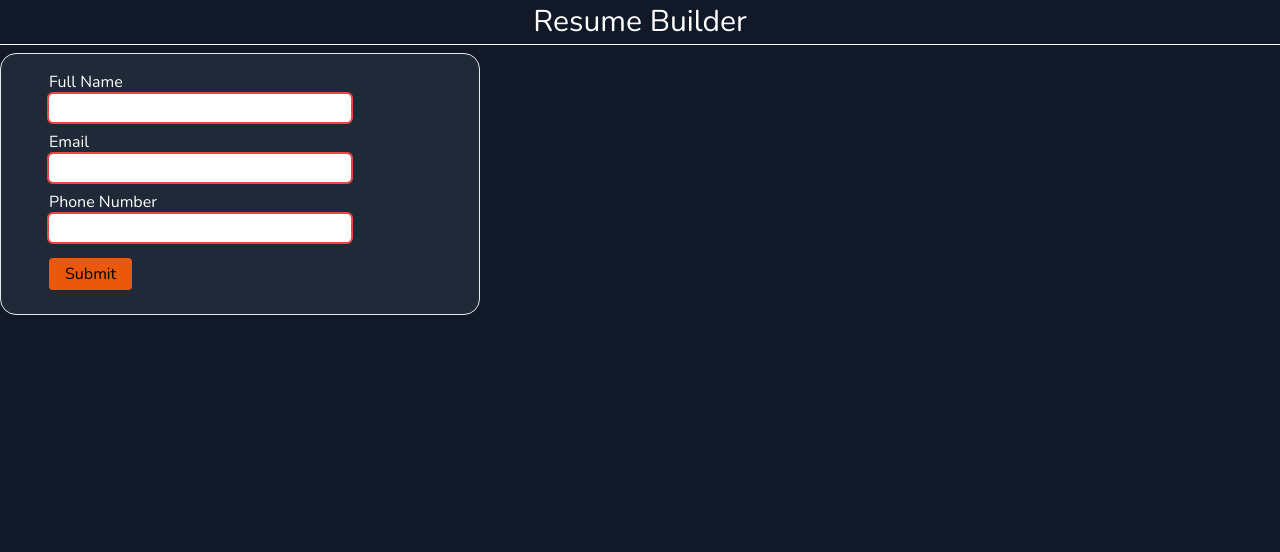
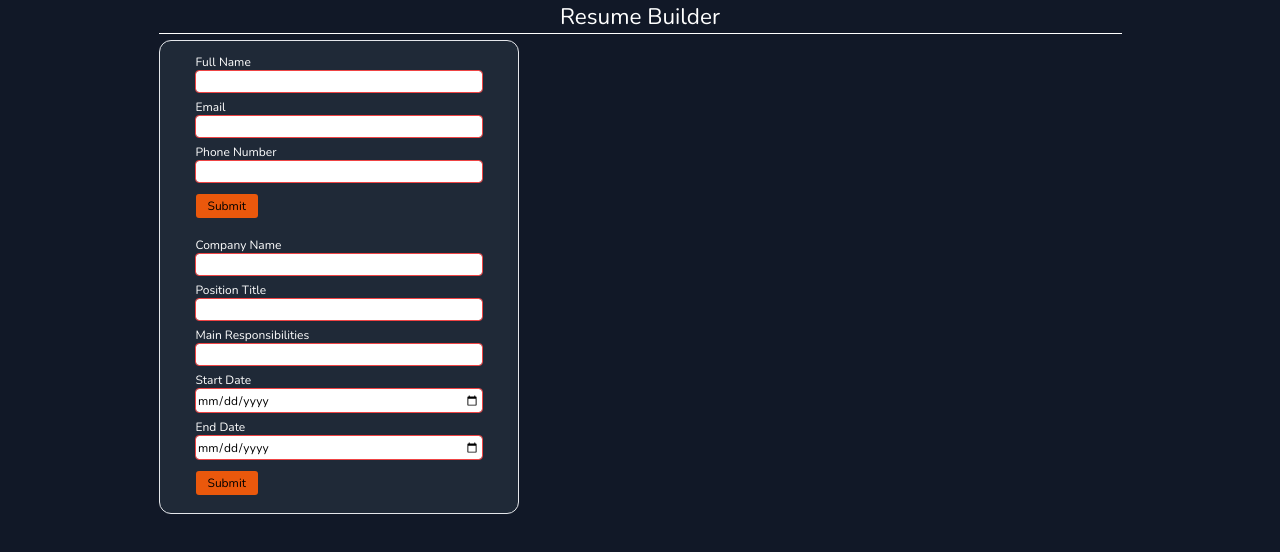
Before and after one commit to BlueVelocity/resume-generator, a React (Vite) app: page / in a window 1280 px wide. Shown: the top 552 px of the page. Built offline with nearby package versions, Linux system fonts and the light colour scheme.

Commit message:
Add employment user input

```diff
--- a/src/App.jsx
+++ b/src/App.jsx
@@ -2,7 +2,7 @@ import UserInput from "./components/UserInput.jsx";
 
 export default function App() {
   return (
-    <main className="flex-1 max-w-screen-xl align-self-center grid grid-cols-main gap-1">
+    <main className="flex-1 max-w-screen-2xl align-self-center grid grid-cols-main gap-1">
       <UserInput />
     </main>
   );
--- a/src/components/FieldCollection.jsx
+++ b/src/components/FieldCollection.jsx
@@ -6,14 +6,14 @@ export default function FieldCollection({ fields }) {
       <ul>
         {fields.map((fieldData) => {
           return (
-            <li key={fieldData.id} className="flex flex-col my-2 pr-20">
+            <li key={fieldData.id} className="flex flex-col my-2">
               <label htmlFor={fieldData.id}>{fieldData.label}</label>
               <input
                 type={fieldData.type}
                 id={fieldData.id}
                 required
                 pattern={fieldData.pattern !== undefined && fieldData.pattern}
-                className="text-black outline outline-2 rounded p-0.5 invalid:outline-red-500 valid:outline-green-500"
+                className="text-black outline outline-1 rounded p-0.5 invalid:outline-red-500 valid:outline-2 valid:outline-green-500"
               />
             </li>
           );
--- a/src/components/UserInput.jsx
+++ b/src/components/UserInput.jsx
@@ -1,10 +1,11 @@
 import FieldCollection from "./FieldCollection.jsx";
 import inputFieldsData from "../data/inputFieldsData.js";
 
-export default function UserInput({ fieldSets }) {
+export default function UserInput() {
   return (
     <div className="flex-1 w-full bg-secondary border border-solid rounded-2xl">
       <FieldCollection fields={inputFieldsData.general} />
+      <FieldCollection fields={inputFieldsData.experience} />
     </div>
   );
 }
--- a/src/data/inputFieldsData.js
+++ b/src/data/inputFieldsData.js
@@ -1,6 +1,6 @@
 export default {
   general: [
-    { id: 1, label: "Full Name", type: "text", pattern: "\\w+\\s+\\w+" },
+    { id: 1, label: "Full Name", type: "text", pattern: "^[^\s]+(\s+[^\s]+)+$" },
     { id: 2, label: "Email", type: "email" },
     {
       id: 3,
--- a/src/index.css
+++ b/src/index.css
@@ -35,6 +35,7 @@
 }
 
 :root {
+  font-size: 12px;
   font-family: "Nunito", "Times New Roman", sans-serif;
   color: white;
 }
```
